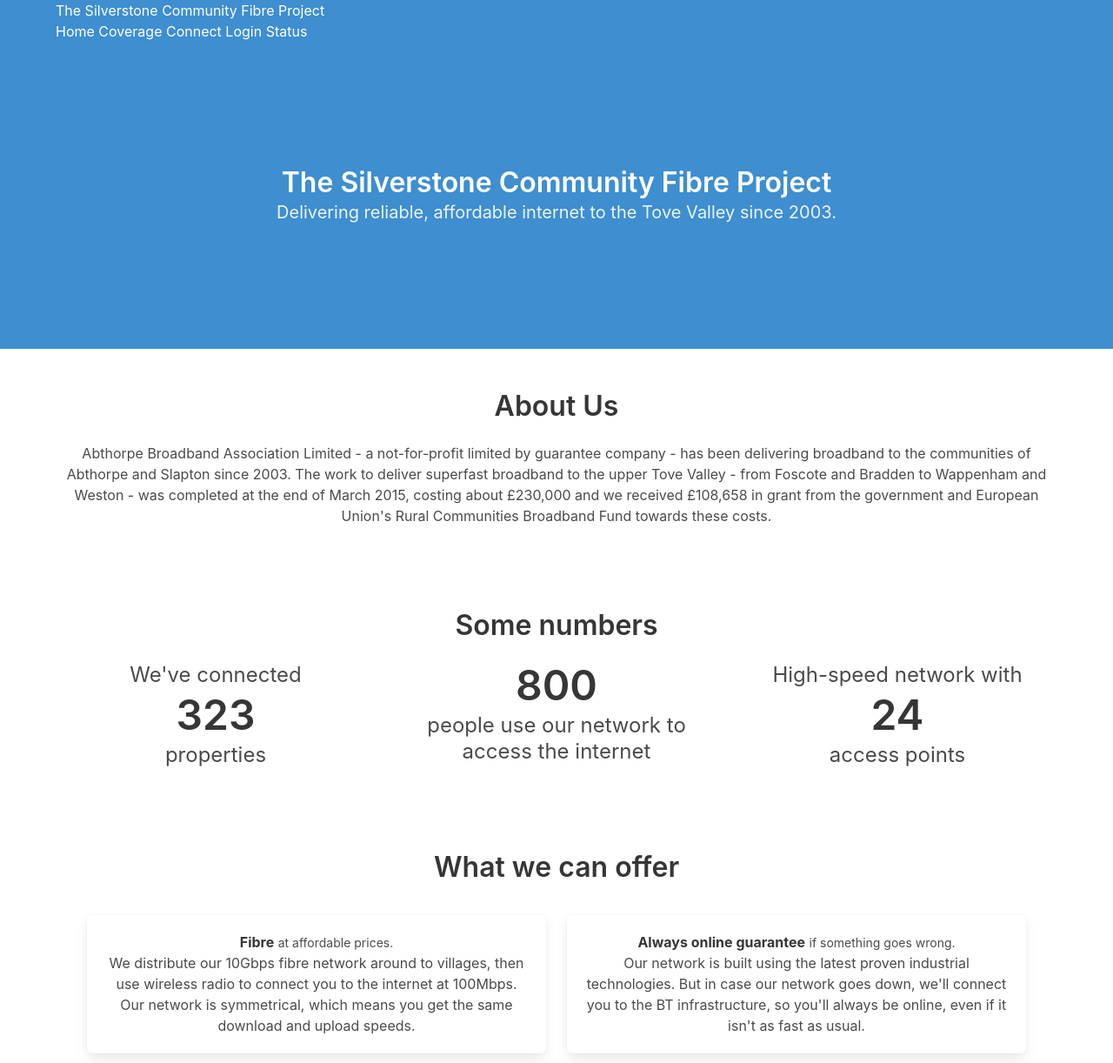
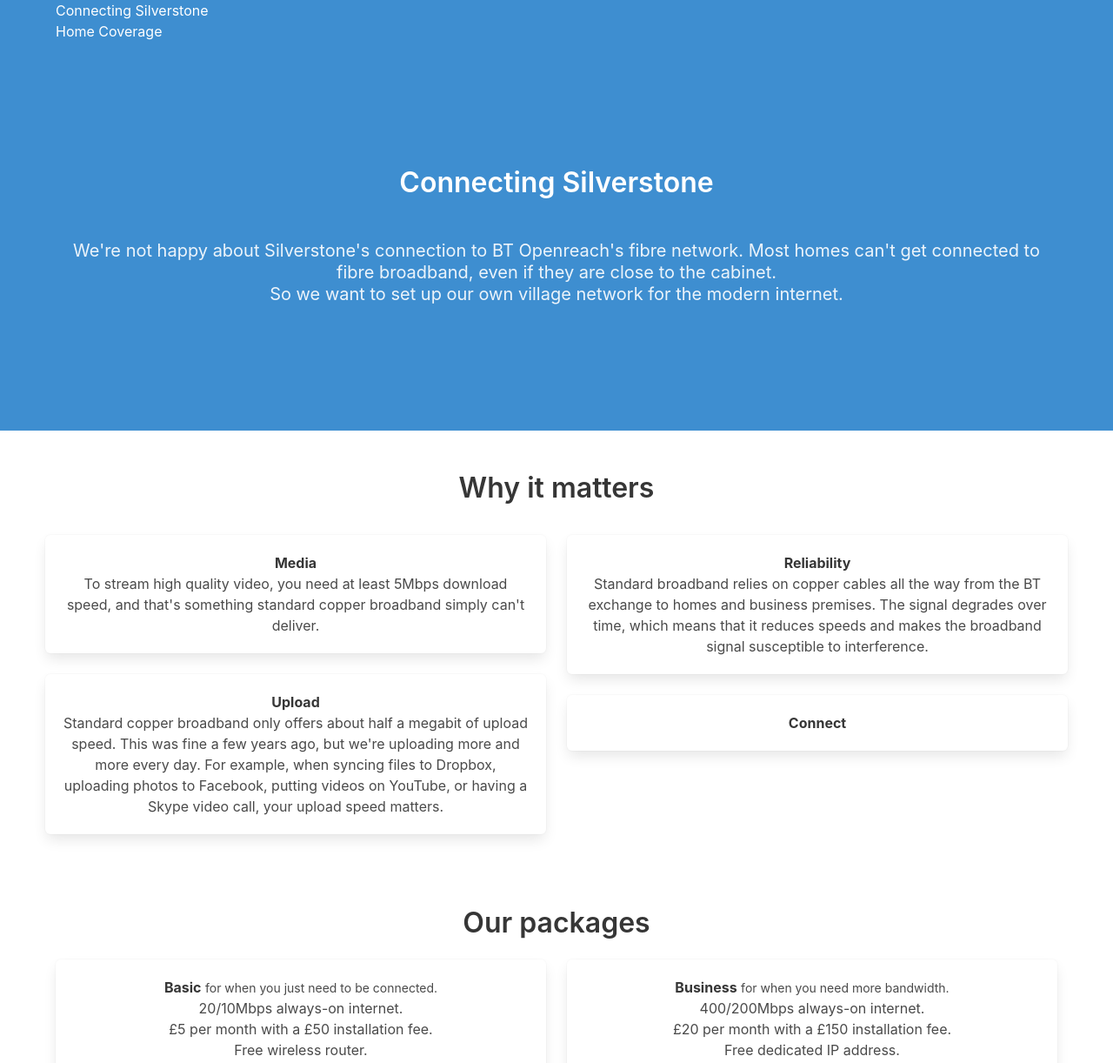
Before and after one commit to connectingsilverstone/connectingsilverstone.github.io, a plain HTML site: page index.html in a window 1280 px wide. Shown: the top 1222 px of the page at 87% size. Drawn offline with nearby package versions, Linux system fonts and the light colour scheme.

Commit message:
1st version

```diff
--- a/index.html
+++ b/index.html
@@ -1,13 +1,13 @@
 <!DOCTYPE html>
 <html>
 <head>
-    <title>Home &bull; The Silverstone Community Fibre Project</title>
+    <title>connecting silverstone</title>
 
     <link rel="stylesheet" href="https://cdnjs.cloudflare.com/ajax/libs/bulma/0.2.3/css/bulma.min.css">
     <link rel="stylesheet" href="https://maxcdn.bootstrapcdn.com/font-awesome/4.6.3/css/font-awesome.min.css">
 
     <meta name="author"
-        content="The Silverstone Community Fibre Project">
+        content="connecting silverstone<">
     <meta name="description"
         content="">
 </head>
@@ -18,7 +18,7 @@
                 <div class="container">
                     <div class="nav-left">
                         <a class="nav-item is-brand" href="/">
-                            The Silverstone Community Fibre Project
+                            Connecting Silverstone
                         </a>
                     </div>
 
@@ -35,15 +35,6 @@
                         <a class="nav-item" href="/coverage.html">
                             Coverage
                         </a>
-                        <a class="nav-item" href="https://connect.tovevalley.com">
-                            Connect
-                        </a>
-                        <a class="nav-item" href="https://members.tovevalley.com">
-                            Login
-                        </a>
-			<a class="nav-item" href="https://exana.io/s/85wwh978ut0djmz6/public">
-                            Status
-                        </a>
                     </div>
                 </div>
             </nav>
@@ -52,81 +43,25 @@
         <div class="hero-body">
             <div class="container has-text-centered">
                 <h1 class="title">
-                    The Silverstone Community Fibre Project
+                    Connecting Silverstone
                 </h1>
+                <br>
+
                 <h2 class="subtitle">
-                    Delivering reliable, affordable internet to the Tove Valley since 2003.
+                    We're not happy about Silverstone's connection to BT Openreach's fibre network. Most homes can't get connected to fibre broadband, even if they are close to the cabinet.
+                    <br>
+                So we want to set up our own village network for the modern internet.
                 </h2>
             </div>
         </div>
     </section>
 
-    <section class="section">
-        <div class="container has-text-centered">
-            <div class="header">
-                <h1 class="title">
-                    <strong>About Us</strong>
-                </h1>
-            </div>
-
-            <br>
-
-            <p>
-                Abthorpe Broadband Association Limited - a not-for-profit limited by guarantee company - has been delivering broadband to the communities of Abthorpe and Slapton since 2003. The work to deliver superfast broadband to the upper Tove Valley - from Foscote and Bradden to Wappenham and Weston - was completed at the end of March 2015, costing about £230,000 and we received £108,658 in grant from the government and European Union's Rural Communities Broadband Fund towards these costs.
-            </p>
-        </div>
-    </section>
-
-    <section class="section">
-        <div class="container has-text-centered">
-            <div class="header">
-                <h1 class="title">
-                    <strong>Some numbers</strong>
-                </h1>
-            </div>
-
-            <br>
-
-            <div class="columns">
-                <div class="column">
-                    <h4 class="subtitle is-4">
-                        We've connected
-                    </h4>
-                    <h1 id="connected" class="title is-1">
-                        323
-                    </h1>
-                    <h4 class="subtitle is-4">
-                        properties
-                    </h4>
-                </div>
-                <div class="column">
-                    <h1 id="users" class="title is-1">
-                        800
-                    </h1>
-                    <h4 class="subtitle is-4">
-                        people use our network to access the internet
-                    </h4>
-                </div>
-                <div class="column">
-                    <h4 class="subtitle is-4">
-                        High-speed network with
-                    </h4>
-                    <h1 id="aps" class="title is-1">
-                        24
-                    </h1>
-                    <h4 class="subtitle is-4">
-                        access points
-                    </h4>
-                </div>
-            </div>
-
-                          <br>
             <section class="section">
         <div class="container has-text-centered">
             <div class="header">
 
                 <h1 class="title">
-                    <strong>What we can offer</strong>
+                    <strong>Why it matters</strong>
                 </h1>
 
             </div>
@@ -141,9 +76,9 @@
                         <div class="media-content">
                             <div class="content">
                                 <p>
-                                    <strong>Fibre</strong> <small>at affordable prices.</small>
+                                    <strong>Media</strong>
                                     <br>
-                                    We distribute our 10Gbps fibre network around to villages, then use wireless radio to connect you  to the internet at 100Mbps. Our network is symmetrical, which means you get the same download and upload speeds.
+                                    To stream high quality video, you need at least 5Mbps download speed, and that's something standard copper broadband simply can't deliver.
                                 </p>
                             </div>
                             </nav>
@@ -153,9 +88,9 @@
                         <div class="media-content">
                             <div class="content">
                                 <p>
-                                    <strong>Non-throttled broadband</strong> <small>even at peak times.</small>
+                                    <strong>Upload</strong>
                                     <br>
-                                    Unlike Sky and TalkTalk, we don't throttle your internet connection when you start using it to it's limit.
+                                    Standard copper broadband only offers about half a megabit of upload speed. This was fine a few years ago, but we're uploading more and more every day. For example, when syncing files to Dropbox, uploading photos to Facebook, putting videos on YouTube, or having a Skype video call, your upload speed matters.
                                 </p>
                             </div>
                             </nav>
@@ -167,9 +102,9 @@
                         <div class="media-content">
                             <div class="content">
                                 <p>
-                                    <strong>Always online guarantee</strong> <small>if something goes wrong.</small>
+                                    <strong>Reliability</strong>
                                     <br>
-                                    Our network is built using the latest proven industrial technologies. But in case our network goes down, we'll connect you to the BT infrastructure, so you'll always be online, even if it isn't as fast as usual.
+                                    Standard broadband relies on copper cables all the way from the BT exchange to homes and business premises. The signal degrades over time, which means that it reduces speeds and makes the broadband signal susceptible to interference.
                                 </p>
                             </div>
                         </div>
@@ -178,9 +113,9 @@
                         <div class="media-content">
                             <div class="content">
                                 <p>
-                                    <strong>Business internet</strong> <small>for mission critical projects.</small>
+                                    <strong>Connect</strong>
                                     <br>
-                                    We can provide 500/500mbps or even 1Gbps internet to your business, so you keep online no matter what.
+
                                 </p>
                             </div>
                         </div>
```
Also changed, not shown: 404.html (+2 -2 lines), coverage.html (deleted, +0 -88 lines), package.json (deleted, +0 -27 lines), webpack.config.js (deleted, +0 -42 lines), manifest.json (deleted).
